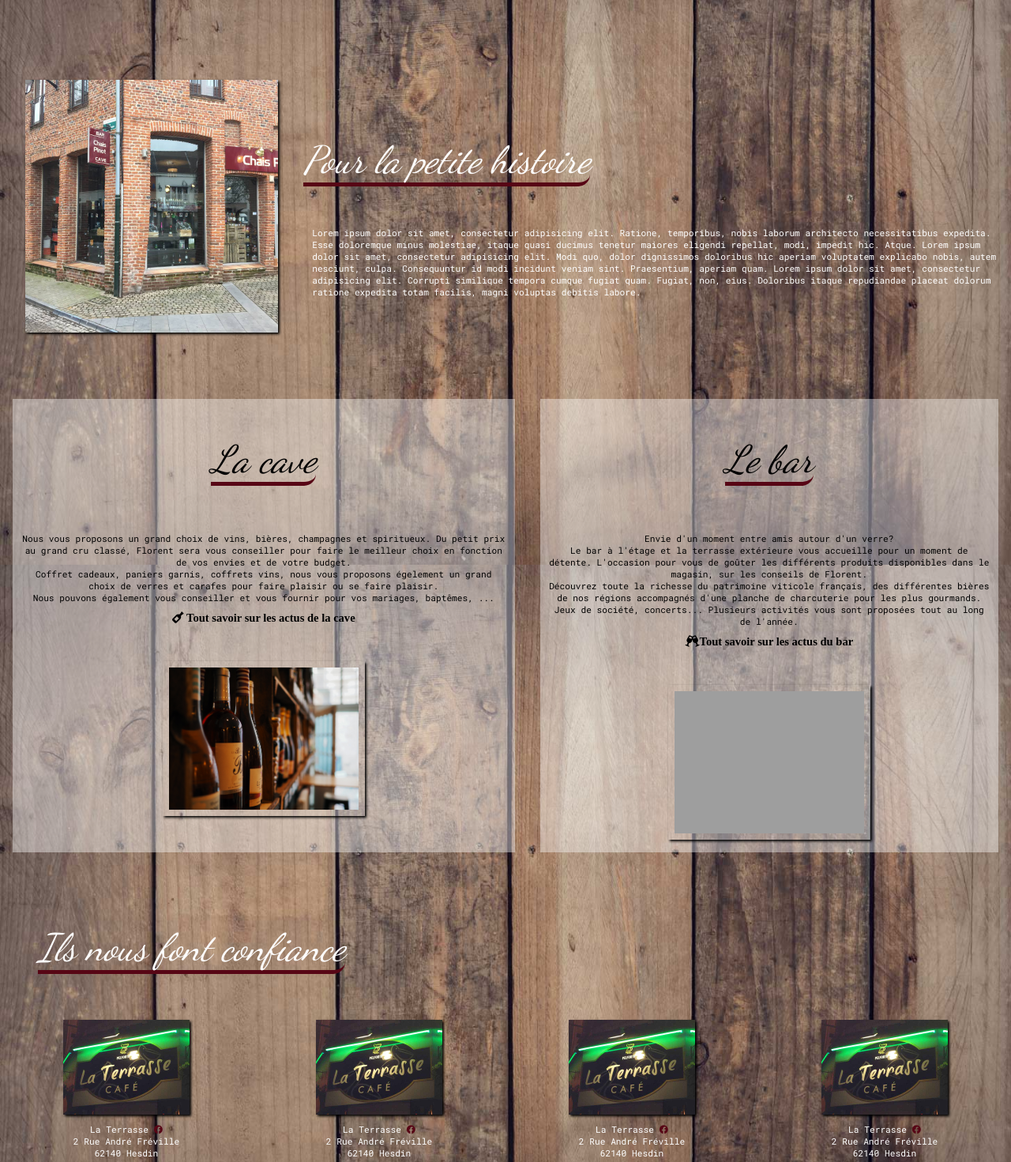
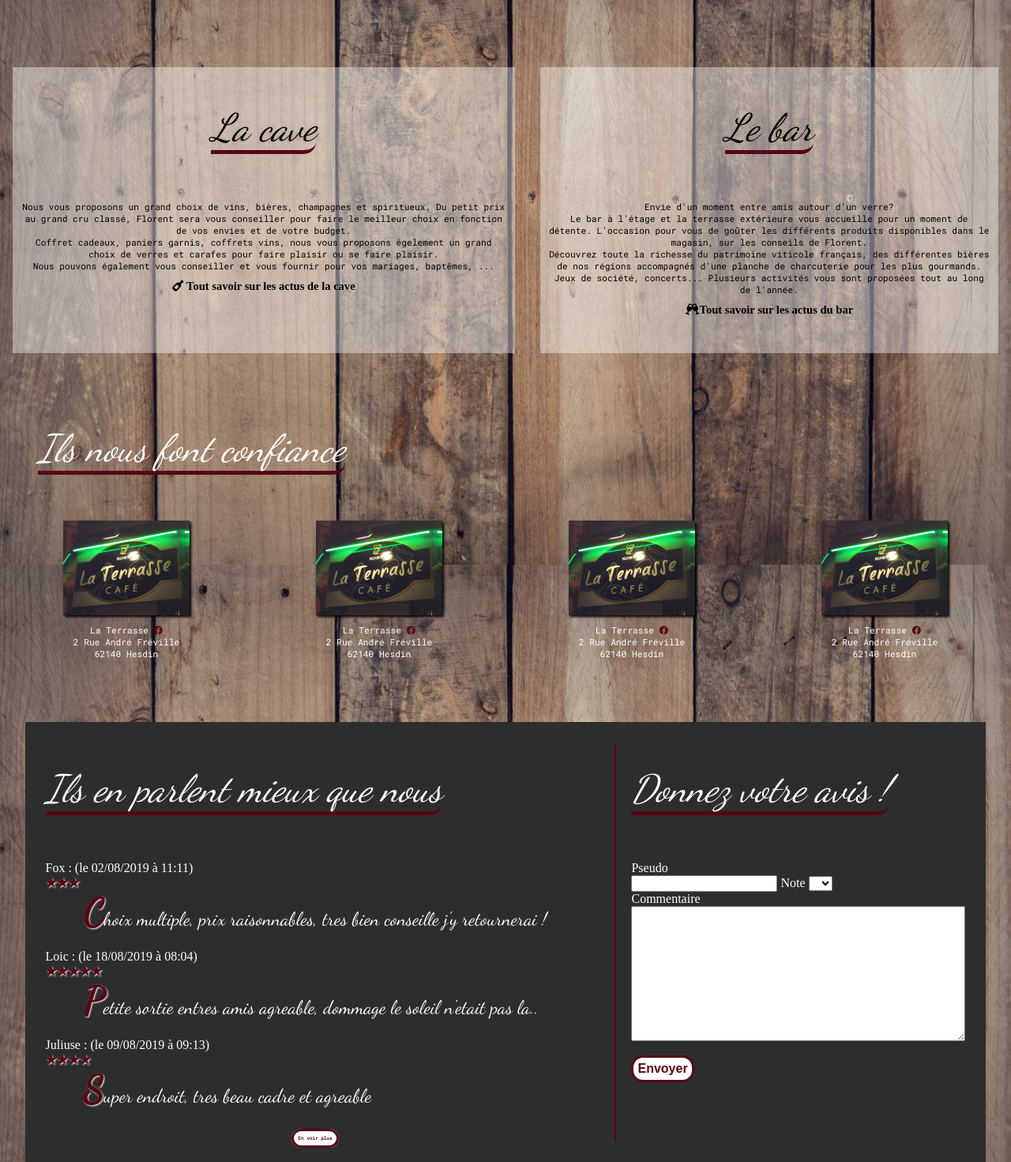
Before and after one commit to TheRoguishFOX/ProjetChaisPinot, a PHP site: page /index.php?action=cavebar in a window 1280 px wide. Shown: the part 113-1584 px from the top of the page at 79% size. Run offline with PHP 8.4, Linux system fonts and the light colour scheme; data comes from the database, SQL or seed files in the repository; some libraries are stand-ins or nearby versions; some web fonts are replaced; grey boxes are pictures that could not be loaded.

Commit message:
photo
slider et chgmt html page

```diff
--- a/public/css/actus.css
+++ b/public/css/actus.css
@@ -28,7 +28,7 @@ section div{
 
 
 #afterwork{
-    background-image: url(../images/divers/band_foirevin.jpg);
+    background-image: url(../images/divers/band_afterwork.jpg);
 }
 
 
--- a/public/css/cavebar.css
+++ b/public/css/cavebar.css
@@ -1,36 +1,7 @@
-#histoireboutique {
-    display : flex;
-    align-items: center;
-}
-
-
-#histoireboutique img{
-    width: 20em;
-    margin : 2em;
-    box-shadow: 2px 2px 3px;
-}
-
-
-#histoireboutique p{
-    text-align: left;
-    margin-right: 1em;
-    margin-left: 1em;
-}
-
 #caveproduits{
     display:flex;
     text-align: center;
 }
-
-#caveproduits img{
-    width : 15em;
-    padding : 0.5em;
-    box-shadow: 2px 2px 3px;
-    margin-bottom: 1em;
-}
-
-
-
 
 #lebar{
     background-color: rgba(255, 255, 255, 0.4);
--- a/view/frontend/view_cavebar_fr.php
+++ b/view/frontend/view_cavebar_fr.php
@@ -8,15 +8,6 @@ $title_page = "La cave et le bar";
 ob_start();
 ?>
 <section id="caveetbar">
-    <article id="histoireboutique">
-        <img src="public/images/divers/77220FC6-33EA-4ED3-A108-5EE0349E54FA.jpeg">
-        <div id="pourlapetitehistoire">
-            <h2> Pour la petite histoire </h2><br>
-            <p> Lorem ipsum dolor sit amet, consectetur adipisicing elit. Ratione, temporibus, nobis laborum architecto necessitatibus expedita. Esse doloremque minus molestiae, itaque quasi ducimus tenetur maiores eligendi repellat, modi, impedit hic. Atque. Lorem ipsum dolor sit amet, consectetur adipisicing elit. Modi quo, dolor dignissimos doloribus hic aperiam voluptatem explicabo nobis, autem nesciunt, culpa.
-                Consequuntur id modi incidunt veniam sint. Praesentium, aperiam quam. Lorem ipsum dolor sit amet, consectetur adipisicing elit. Corrupti similique tempora cumque fugiat quam. Fugiat, non, eius. Doloribus itaque repudiandae placeat dolorum ratione expedita totam facilis, magni voluptas debitis labore.</p>
-        </div>
-    </article>
-    <br><br>
     <article id="caveproduits">
         <div id="lacave">
 
@@ -27,7 +18,6 @@ ob_start();
             </p>
             <p><a href="index.php?action=actus"><i class="fas fa-wine-bottle"> Tout savoir sur les actus de la cave</i>
                 </a></p><br><br>
-            <img src="public/images/divers/alcohol-bottles-alcoholic-beverage-bar-2664149.jpg">
         </div>
 
         <div id="lebar">
@@ -36,7 +26,6 @@ ob_start();
             <p> Envie d'un moment entre amis autour d'un verre? <br>Le bar à l'étage et la terrasse extérieure vous accueille pour un moment de détente. L'occasion pour vous de goûter les différents produits disponibles dans le magasin, sur les conseils de Florent. <br>Découvrez toute la richesse du patrimoine viticole français, des différentes bières de nos régions accompagnés d'une planche de charcuterie pour les plus gourmands.<br>Jeux de société, concerts... Plusieurs activités  vous sont proposées tout au long de l'année. </p>
             <p><a href="index.php?action=actus"><i class="fas fa-glass-cheers">Tout savoir sur les actus du bar</i>
            </a></p><br><br>
-            <img src="public/images/divers/alcoholic-beverage-bar-beer-1269025.jpg">
         </div>
     </article>
     <br><br>
```
Also changed, not shown: view/frontend/view_Home_fr.php (+4 -5 lines), public/images/divers/band_afterwork.jpg (added), public/images/photo/slider/20190821_150119.jpg (added), public/images/photo/slider/20190821_150219.jpg (added), public/images/photo/slider/20190821_150340.jpg (added), public/images/photo/slider/20190821_150513.jpg (added), public/images/photo/slider/20190821_150616.jpg (added), public/images/photo/slider/20190821_150709.jpg (added), public/images/photo/slider/20190821_150719.jpg (added), public/images/photo/slider/20190821_150733.jpg (added), public/images/photo/slider/20190821_150950.jpg (added), public/images/photo/slider/20190821_151041.jpg (added), public/images/photo/slider/20190821_151058.jpg (added), public/images/photo/slider/20190821_151802.jpg (added).
